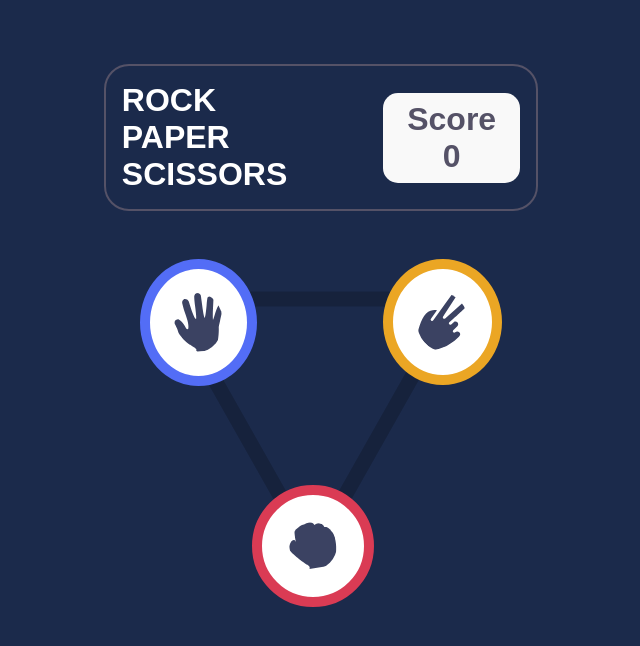
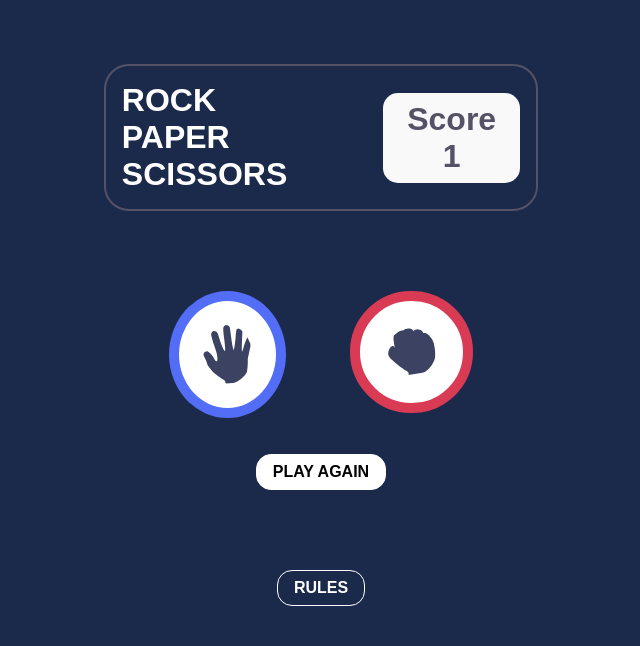
Before and after one commit to StoicInsight/rock-paper, a website built with Vite: page index.html in a window 1280 px wide. Both pictures are taken after a click on the picture 517 px from the left and 322 px from the top of the page. Shown: the whole page, without its empty margins (319-959 px from the left). Built offline with nearby package versions, Linux system fonts and the light colour scheme; a web font is replaced by a local one.

Commit message:
document creating duplicate elements error

```diff
--- a/index.html
+++ b/index.html
@@ -33,6 +33,21 @@
         <img src="/images/icon-rock.svg" alt="" class="rock" id="rock">
       </div>
     </div>
+
+    <div class="winner hide">
+      <div class="game-decision">
+        <div class="user-pick"></div>
+        <div class="computer-pick"></div>
+      </div>
+      <button class="play-again">
+        Play again
+      </button>
+    </div>
+
+    <button class="rules">
+      Rules
+    </button>
+
   </main>
 
   <script type="module" src="/main.js"></script>
--- a/main.js
+++ b/main.js
@@ -1,8 +1,16 @@
-console.log("Hello world")
 
 const rock = document.querySelector('#rock')
 const paper = document.querySelector('#paper')
 const scissors = document.querySelector('#scissors')
+let gameContainer = document.querySelector('.game-container')
+const computerChoice = document.querySelector('.computer-pick')
+const userPick = document.querySelector('.user-pick')
+const showGameWinner = document.querySelector('.winner')
+const playAgain = document.querySelector('.play-again')
+const game = document.querySelector('.game')
+
+
+// const computerOptions = [ '/images/icon-paper.svg', '/images/icon-rock.svg', '/images/icon-scissors.svg' ]
 
 let computerOptions = [ rock, paper, scissors ]
 
@@ -11,15 +19,73 @@ let trackScore = 0
 
 score.innerHTML = `${trackScore}`
 
-const runGame = () => {
-  let computerPick = computerOptions[Math.floor(Math.random() * computerOptions.length)]
+const runGame = (e) => {
+  // const computerChoice = document.querySelector('.computer-pick')
+  const gameDecision = document.querySelector('.game-decision')
+  // const userPick = document.querySelector('.user-pick')
+  let computerPick = computerOptions[Math.floor(Math.random() * computerOptions.length)].cloneNode(true)
+  const userChoice = e.target.cloneNode(true)
+
+
+
+  console.log({
+    user: userChoice,
+    computer: computerPick
+  })
+
   trackScore += 1
+
+
+  computerPick.style.position = 'unset'
+  e.target.style.position = 'unset'
+  showGameWinner.app
+
+  computerChoice.appendChild(computerPick)
+
+  userPick.appendChild(e.target)
+
+  game.classList.add('hide')
+
+  showGameWinner.classList.remove('hide')
+
+  showGameWinner.classList.add('show')
 
   score.innerHTML = `${trackScore}`
 
-  console.log(computerPick)
-  console.log(trackScore)
+}
+
+const decideWinner = (house, yourPick) => {
+
 }
 
 
-rock.addEventListener('click', runGame)
+const restartGame = () => {
+  game.classList.remove('hide')
+
+  showGameWinner.classList.add('hide')
+
+  showGameWinner.classList.remove('show')
+
+  // computerChoice.removeChild(child)
+  // userPick.removeChild(child)
+}
+
+// const createComputerChoice = () => {
+//   let computerPick = computerOptions[Math.floor(Math.random() * computerOptions.length)]
+//   const computerChoice = document.querySelector('.computer-pick')
+
+//   const computerImg = document.createElement('img')
+//   computerImg.src = computerPick
+
+// }
+
+
+// gameContainer.forEach(el => console.log('Game container element', el))
+
+
+
+rock.addEventListener('click', (e) => runGame(e))
+scissors.addEventListener('click', (e) => runGame(e))
+paper.addEventListener('click', (e) => runGame(e))
+
+playAgain.addEventListener('click', restartGame)
--- a/style.css
+++ b/style.css
@@ -73,6 +73,17 @@ main {
 }
 
 
+.winner {
+  flex-direction: column;
+  align-items: center;
+  gap: 2rem;
+}
+
+.game-decision {
+  display: flex;
+  gap: 4rem;
+}
+
 .paper {
   position: absolute;
   top: -2rem;
@@ -105,3 +116,34 @@ main {
   border-radius: 50%;
   cursor: pointer;
 }
+
+.play-again {
+  text-transform: uppercase;
+  padding: .5rem 1rem;
+  background-color: #fff;
+  color: inherit;
+  border: 1px solid #fff;
+  font-weight: bold;
+  font-size: 1rem;
+  border-radius: 15px;
+}
+
+.hide {
+  display: none;
+}
+
+.show {
+  display: flex;
+  overflow: hidden;
+}
+
+.rules {
+  text-transform: uppercase;
+  padding: .5rem 1rem;
+  background-color: inherit;
+  color: #fff;
+  border: 1px solid #fff;
+  font-weight: bold;
+  font-size: 1rem;
+  border-radius: 15px;
+}
```
